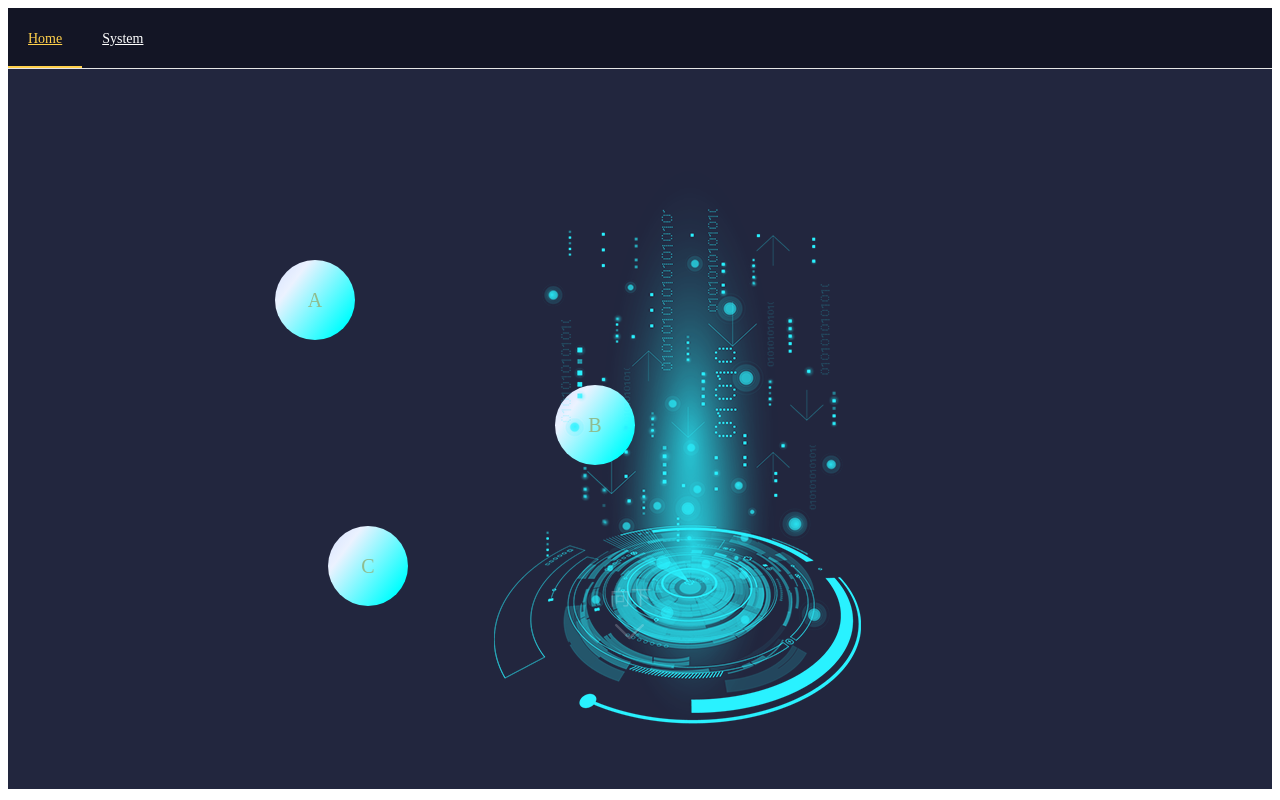
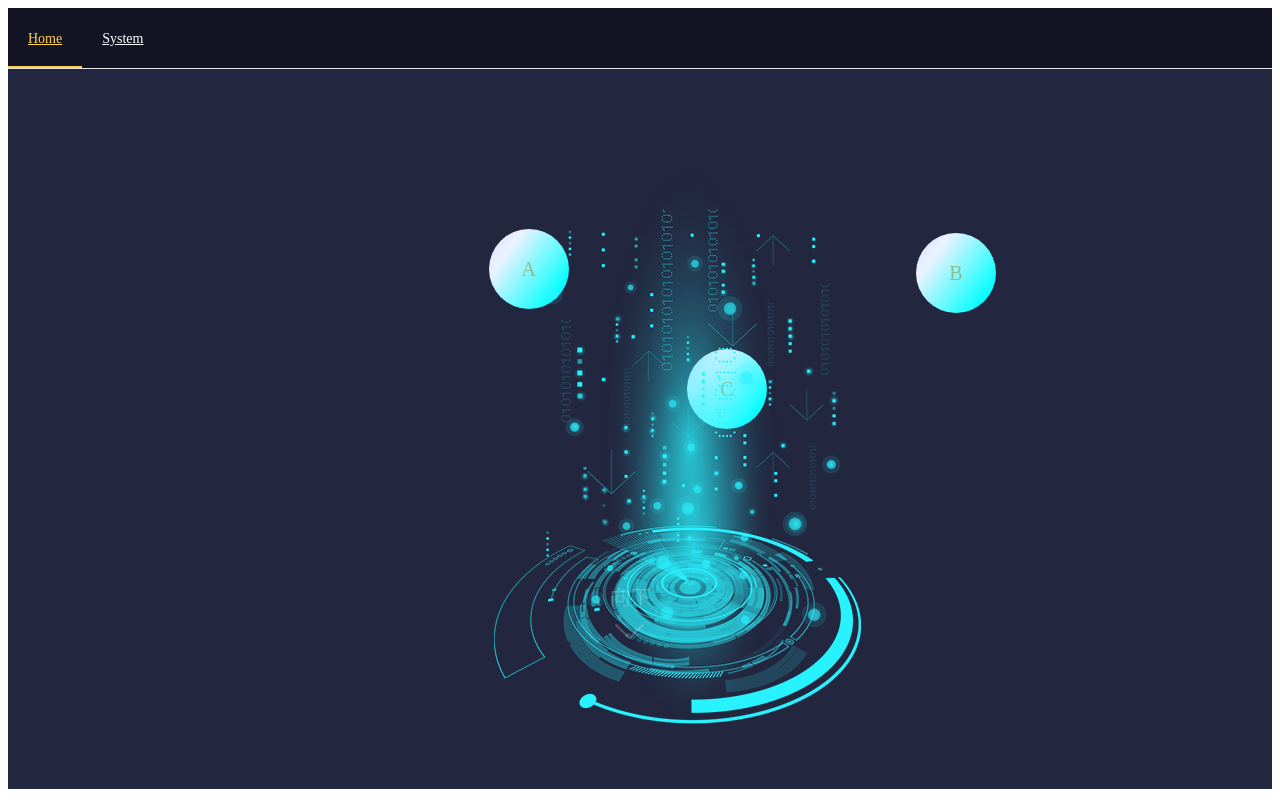
Before and after one commit to zhoujie9527/vue-cli3-test, a Vue app: page /#/ in a window 1280 px wide. Built offline with nearby package versions, Linux system fonts and the light colour scheme.

Commit message:
feat: 未完成版旋转...

```diff
--- a/src/views/Home.vue
+++ b/src/views/Home.vue
@@ -2,13 +2,13 @@
 <template>
   <div class="Home">
     <div class="bubCircle">
-    <div class="bubble" style="left: 275px;top:260px;">
+    <div class="bubble" style="left: 84px; top:160px;">
       <div class="info">A</div>
     </div>
-     <div class="bubble" style="left: 555px;top: 385px;">
+     <div class="bubble" style="left: 511px; top: 84px;">
       <div class="info">B</div>
     </div>
-     <div class="bubble" style="left: 328px;top: 526px;">
+     <div class="bubble" style="left: 282px; top: 120px;">
       <div class="info">C</div>
     </div>
     </div>
@@ -39,7 +39,7 @@ export default {
   height: calc(100vh - 80px);
 }
 .bubble {
-  position: fixed;
+  position: relative;
   width: 80px;
   height: 80px;
   background-size: cover;
@@ -67,7 +67,7 @@ export default {
 .goDown {
   cursor: pointer;
   position: absolute;
-  margin-top: 40%;
+   margin-top: 40%;
   margin-left: 47%;
   color: aliceblue;
   animation-name: breath;                         /* 动画名称 */
@@ -78,6 +78,27 @@ export default {
 .el-icon-arrow-down {
   font-size: 40px;
 }
+.bubCircle {
+  position: fixed;
+  width: 35%;
+  height: 50vh;
+  margin-left: 31%;
+  /* animation: xuanzhuan 5s linear infinite; */
+  transform-origin: center center;
+  transform-style: preserve-3d;
+  transform: translate3d(0, 0, 0);
+}
+
+@keyframes xuanzhuan {
+  from {
+    transform: rotateY(0deg);
+  }
+  to {
+    transform: rotateY(360deg);
+    transition: all 5s;
+  }
+}
+
 @keyframes breath {
     from { opacity: 0.1; }                          /* 动画开始时的透明度 */
     50%  { opacity:   1; }                          /* 动画50% 时的透明度 */
```
